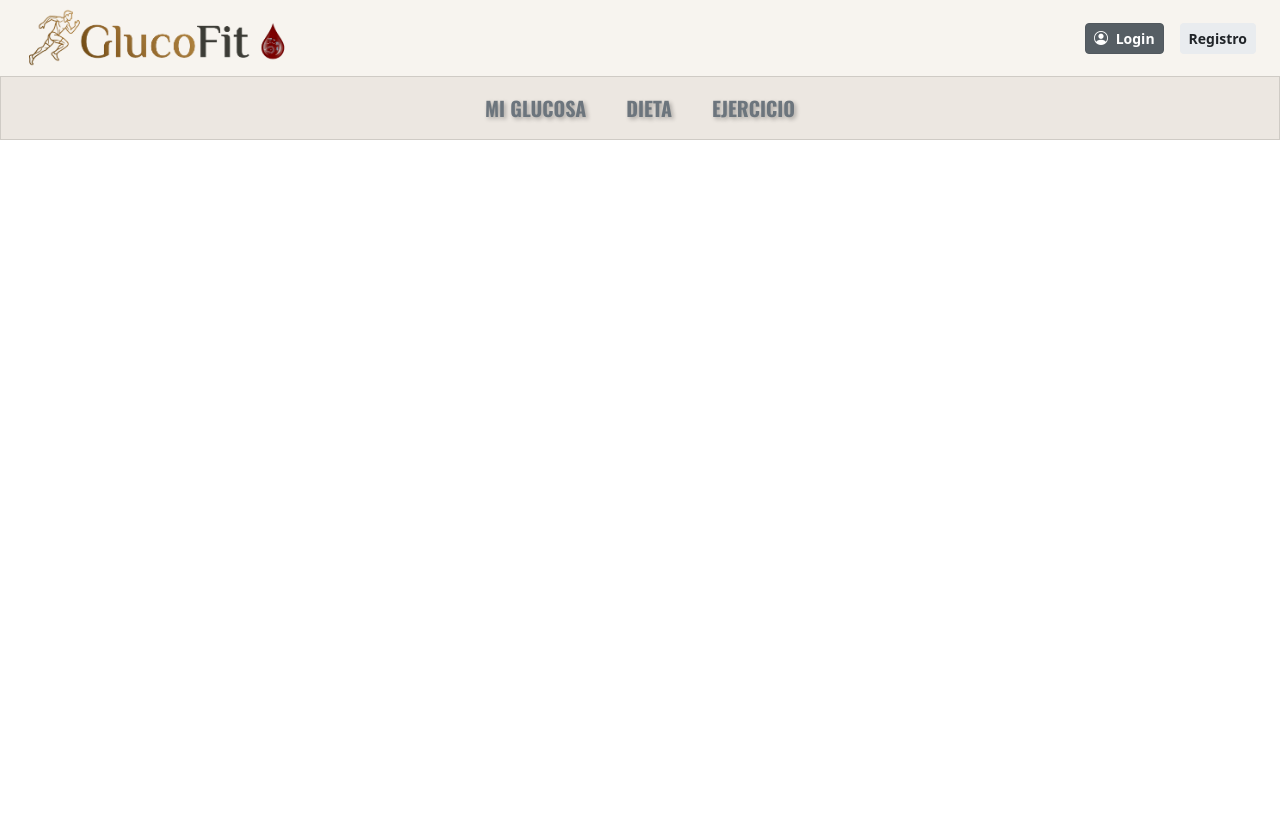
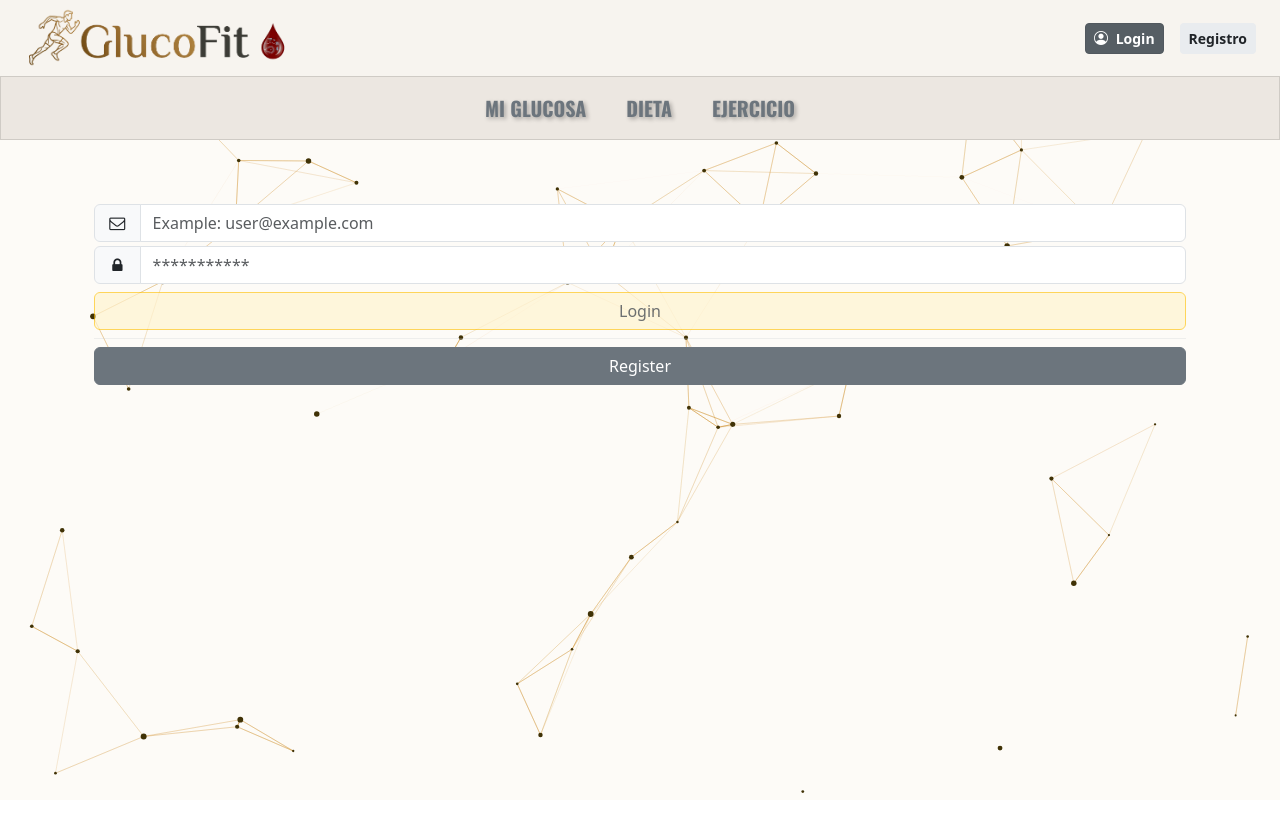
Before and after one commit to ruben-9091/GlucoFit, a React (Vite) app in the folder web/gluco-fit/: page /login in a window 1280 px wide. Shown: the top 832 px of the page. Before the commit the page ends 800 px from the top, so only its background shows below. Built offline with nearby package versions, Linux system fonts and the light colour scheme; no server answers.

Commit message:
feat: component login-form, and make it login page

```diff
--- a/web/gluco-fit/index.html
+++ b/web/gluco-fit/index.html
@@ -12,6 +12,7 @@
     <link href="https://fonts.googleapis.com/css2?family=Fraunces:opsz,wght@9..144,600;9..144,700&display=swap" rel="stylesheet">
     <link href="https://fonts.googleapis.com/css2?family=Oswald:wght@200..700&display=swap" rel="stylesheet">
     <link href="https://fonts.googleapis.com/css2?family=Outfit:wght@600;700&display=swap" rel="stylesheet">
+    <link rel="stylesheet" href="https://cdnjs.cloudflare.com/ajax/libs/font-awesome/4.7.0/css/font-awesome.min.css">
        <title>gluco-fit</title>
   </head>
   <body>
--- a/web/gluco-fit/src/App.jsx
+++ b/web/gluco-fit/src/App.jsx
@@ -1,6 +1,6 @@
 import { Route, Routes } from "react-router-dom";
 import { NavBar } from "./components/ui";
-import { GlucosePage, GlucoseRegister, HomePage, RegisterPage } from "./pages";
+import { GlucosePage, GlucoseRegister, HomePage, LoginPage, RegisterPage } from "./pages";
 
 function App() {
   return (
@@ -11,6 +11,7 @@ function App() {
         <Route path="/glucose" element={<GlucosePage/>} />
         <Route path="/glucose/registro" element={<GlucoseRegister/>} />
         <Route path="/register" element={<RegisterPage/>} />
+        <Route path="/login" element={<LoginPage/>} />
 
       </Routes>
     </>
--- a/web/gluco-fit/src/components/auth/index.js
+++ b/web/gluco-fit/src/components/auth/index.js
@@ -1 +1,2 @@
 export { default as RegisterForm } from "./register-form/register-form";
+export { default as LoginForm } from "./login-form/login-form";
--- a/web/gluco-fit/src/components/auth/login-form/login-form.jsx
+++ b/web/gluco-fit/src/components/auth/login-form/login-form.jsx
@@ -0,0 +1,87 @@
+import { useForm } from "react-hook-form";
+import { useNavigate } from "react-router-dom";
+import { useAuth } from "../../../hooks/use-auth";
+import * as AuthService from "../../../services/auth-service/auth-service";
+import { useState } from "react";
+
+function LoginForm() {
+  const [serverError, setServerError] = useState(null);
+  const navigate = useNavigate();
+  const {
+    register,
+    handleSubmit,
+    formState: { errors, isValid },
+  } = useForm({ mode: "all" });
+  const { login } = useAuth();
+
+  const handleUserLogin = async (user) => {
+    try {
+      user = await AuthService.login(user);
+      login(user);
+      navigate("/");
+    } catch (error) {
+      setServerError(
+        error.response?.data?.message || "Email o contraseña incorrectos.",
+      );
+    }
+  };
+
+  return (
+    <form onSubmit={handleSubmit(handleUserLogin)}>
+      {/*EMAIL*/}
+      <div className="input-group mb-1">
+        <span className="input-group-text">
+          <i className="fa fa-envelope-o fa-fw"></i>
+        </span>
+        <input
+          type="email"
+          {...register("email", { required: "User email is required" })}
+          className={`form-control ${errors.email ? "is-invalid" : ""}`}
+          placeholder="Example: user@example.com"
+          autoComplete="email"
+        />
+        {errors.email && (
+          <div className="invalid-feedback">{errors.email.message}</div>
+        )}
+      </div>
+
+      {/* PASSWORD */}
+      <div className="input-group mb-2">
+        <span className="input-group-text">
+          <i className="fa fa-lock fa-fw"></i>
+        </span>
+        <input
+          type="password"
+          {...register("password", { required: "User password is required" })}
+          className={`form-control ${errors.password ? "is-invalid" : ""}`}
+          placeholder="***********" autoComplete="current-password"
+        />
+        {errors.password && (
+          <div className="invalid-feedback">{errors.password.message}</div>
+        )}
+      </div>
+
+      {serverError && <div className="alert alert-danger">{serverError}</div>}
+
+      <div className="d-grid gap-2">
+        <button
+          className="btn bg-warning-subtle text-dark border-warning"
+          type="submit"
+          disabled={!isValid}
+        >
+          Login
+        </button>
+        <hr className="m-0 border-secondary-subtle" />
+        <button
+          type="button"
+          className="btn btn-secondary"
+          onClick={() => navigate("/register")}
+        >
+          Register
+        </button>
+      </div>
+    </form>
+  );
+}
+
+export default LoginForm;
--- a/web/gluco-fit/src/components/glucose/glucose-detail/glucose-detail.jsx
+++ b/web/gluco-fit/src/components/glucose/glucose-detail/glucose-detail.jsx
@@ -7,6 +7,7 @@ function GlucoseCard({ record }) {
       <p>
         <strong>Fecha:</strong> {new Date(record.date).toLocaleDateString()}
       </p>
+      <strong>Momento del dia:</strong> {record.moment}
       {record.notes && (
         <p>
           <strong>Notas:</strong> {record.notes}
--- a/web/gluco-fit/src/components/ui/navbar/navbar.jsx
+++ b/web/gluco-fit/src/components/ui/navbar/navbar.jsx
@@ -1,8 +1,9 @@
 import { Link, NavLink } from "react-router-dom";
 import glucoFitLogo from "../../../assets/gluco-fit-logo.png";
-//import { useAuth } from "directorio de auth que cree"
+import { useAuth } from "../../../hooks/use-auth";
 
 function NavBar() {
+  const { user, logout } = useAuth();
   return (
     <>
       {/* Barra superior */}
@@ -23,6 +24,38 @@ function NavBar() {
           </div>
 
           {/* Derecha: login / registro */}
+          {user ? (
+            <div>
+              <ul className="navbar-nav flex-row gap-3 d-flex list-unstyled m-0 p-0">
+                <li className="nav-item ">
+                  <i className="bi bi-person-circle fs-5 m-3"></i>
+                  <span className="fw-bold small text-uppercase text-secondary">
+                    {user.username}
+                  </span>
+                </li>
+                <li className="nav-item border-start border-secondary ps-3">
+                  <NavLink
+                    to="/"
+                    className="btn btn-link text-secondary p-0 border-0 text-decoration-none shadow-none"
+                    onClick={() => {
+                      logout();
+                    }}
+                    title="Cerrar sesión" // (aparece al pasar el ratón)
+                    style={{ transition: "transform 0.2s ease" }}
+                    onMouseEnter={(e) =>
+                      (e.currentTarget.style.transform = "scale(1.15)")
+                    }
+                    onMouseLeave={(e) =>
+                      (e.currentTarget.style.transform = "scale(1)")
+                    }
+                  >
+                    {/* Icono de Font Awesome (Sign-out) */}
+                    <i className="bi bi-box-arrow-right fs-5 text-secondary-hover "></i>
+                  </NavLink>
+                </li>
+              </ul>
+            </div>
+          ) : (
             <div className="d-flex align-items-center gap-3 text-white">
               <NavLink
                 className="btn btn-secondary btn-sm fw-semibold"
@@ -37,6 +70,7 @@ function NavBar() {
                 Registro
               </NavLink>
             </div>
+          )}
         </div>
       </nav>
 
@@ -53,7 +87,7 @@ function NavBar() {
                 style={{
                   fontFamily: "'Oswald', sans-serif",
                   fontSize: 20,
-                  textShadow: "2px 2px 4px rgba(0, 0, 0, 0.3)"
+                  textShadow: "2px 2px 4px rgba(0, 0, 0, 0.3)",
                 }}
                 to="/glucose"
               >
@@ -67,7 +101,8 @@ function NavBar() {
                 style={{
                   fontFamily: "'Oswald', sans-serif",
                   fontSize: 20,
-                  textShadow: "2px 2px 4px rgba(0, 0, 0, 0.3)" }}
+                  textShadow: "2px 2px 4px rgba(0, 0, 0, 0.3)",
+                }}
                 to="/diet"
               >
                 Dieta
@@ -77,7 +112,11 @@ function NavBar() {
             <li className="nav-item">
               <NavLink
                 className="nav-link text-uppercase text-secondary fw-bold small"
-                style={{ fontFamily: "'Oswald', sans-serif", fontSize: 20, textShadow: "2px 2px 4px rgba(0, 0, 0, 0.3)" }}
+                style={{
+                  fontFamily: "'Oswald', sans-serif",
+                  fontSize: 20,
+                  textShadow: "2px 2px 4px rgba(0, 0, 0, 0.3)",
+                }}
                 to="/exercise"
               >
                 Ejercicio
--- a/web/gluco-fit/src/pages/index.jsx
+++ b/web/gluco-fit/src/pages/index.jsx
@@ -2,3 +2,4 @@ export { default as HomePage } from "./home-page/home-page";
 export { default as GlucosePage } from "./glucose-page/glucose-page";
 export { default as GlucoseRegister } from "./glucose-register/glucose-register";
 export { default as RegisterPage } from "./register-page/register-page";
+export { default as LoginPage } from "./login-page/login-page";
--- /dev/null
+++ b/web/gluco-fit/src/pages/login-page/login-page.jsx
@@ -0,0 +1,24 @@
+import { LoginForm } from "../../components/auth";
+import PageLayout from "../../components/layout/page-layout/page-layout.jsx";
+
+function LoginPage() {
+  return (
+    <PageLayout>
+      <div className="container py-4">
+        <h1
+          className="fw-bold mb-4 text-center text-dark"
+          style={{
+            fontFamily: "'Oswald', sans-serif",
+            fontSize: 45,
+            textShadow: "2px 2px 4px rgba(0, 0, 0, 0.2)",
+          }}
+        ></h1>
+
+        {/* Formulario para crear nuevo registro */}
+        <LoginForm />
+      </div>
+    </PageLayout>
+  );
+}
+
+export default LoginPage;
```
Lines whose indentation alone changed are shown as unchanged.
